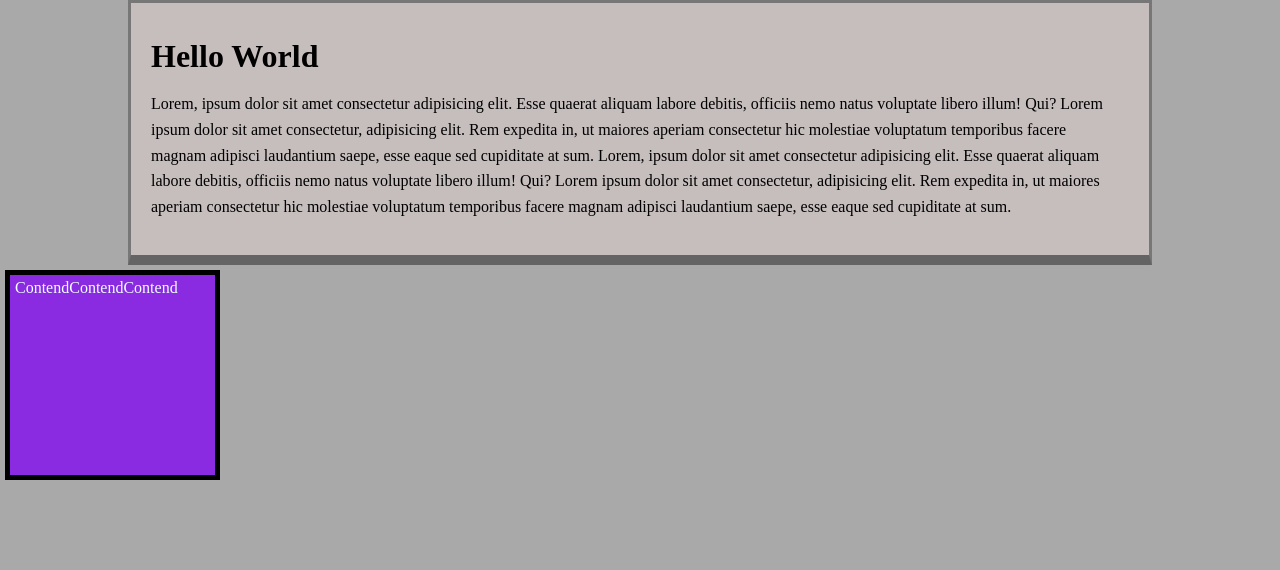
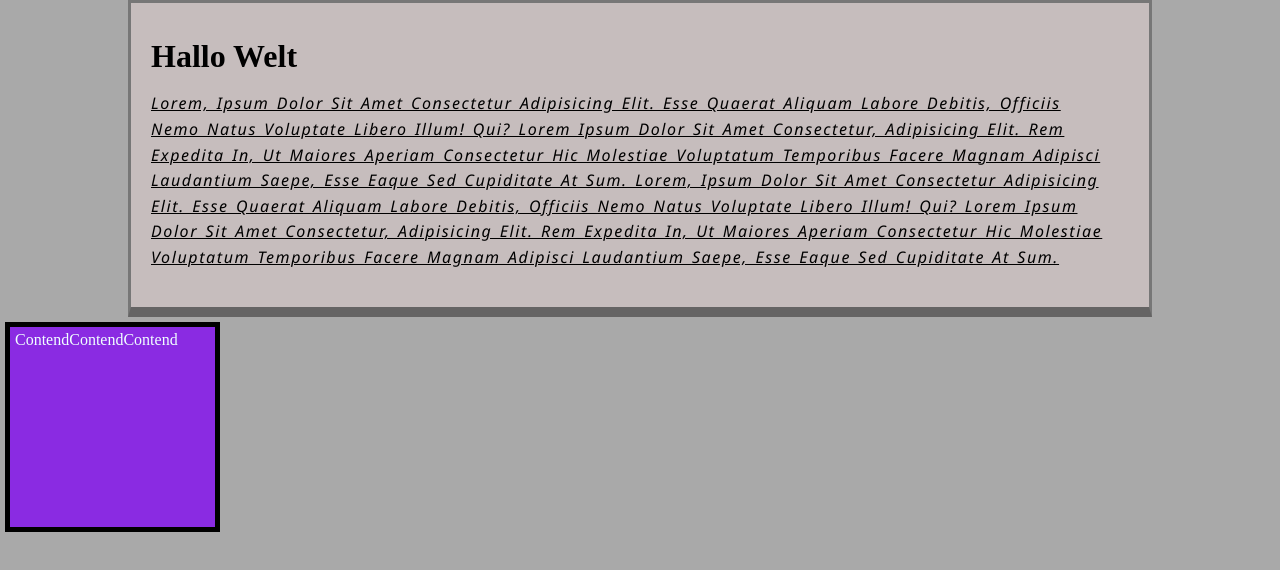
Before and after one commit to mehwishjbe/css-crash-course, a plain HTML site: page index.html in a window 1280 px wide. Drawn offline with Linux system fonts and the light colour scheme.

Commit message:
text-formatting

```diff
--- a/index.html
+++ b/index.html
@@ -9,6 +9,15 @@
       margin: 0;
       padding: 0;
     } */
+    p{
+      font-family: 'Segoe UI', Tahoma, Geneva, Verdana, sans-serif;
+      font-weight: 400;
+      font-style: italic;
+      text-decoration: underline;
+      text-transform: capitalize;
+      letter-spacing: 0.1em;
+      word-spacing: 0.1em;
+    }
       body {
         color: azure;
         background-color: darkgray;
@@ -39,10 +48,10 @@
         background-color: blueviolet;
         border: 5px black solid;
         padding-left: 5px;
-        margin-left: 5px ;
-        margin-right: 5px ;
-        margin-top: 5px ;
-        margin-bottom: 5px ;
+        margin-left: 5px;
+        margin-right: 5px;
+        margin-top: 5px;
+        margin-bottom: 5px;
       }
     </style>
   </head>
@@ -50,7 +59,7 @@
   <body>
     <div class="container">
       <div class="box-1">
-        <h1>Hello World</h1>
+        <h1>Hallo Welt</h1>
 
         <p>
           Lorem, ipsum dolor sit amet consectetur adipisicing elit. Esse quaerat
@@ -66,7 +75,6 @@
           saepe, esse eaque sed cupiditate at sum.
         </p>
       </div>
-
     </div>
     <div class="box">ContendContendContend</div>
   </body>
```
